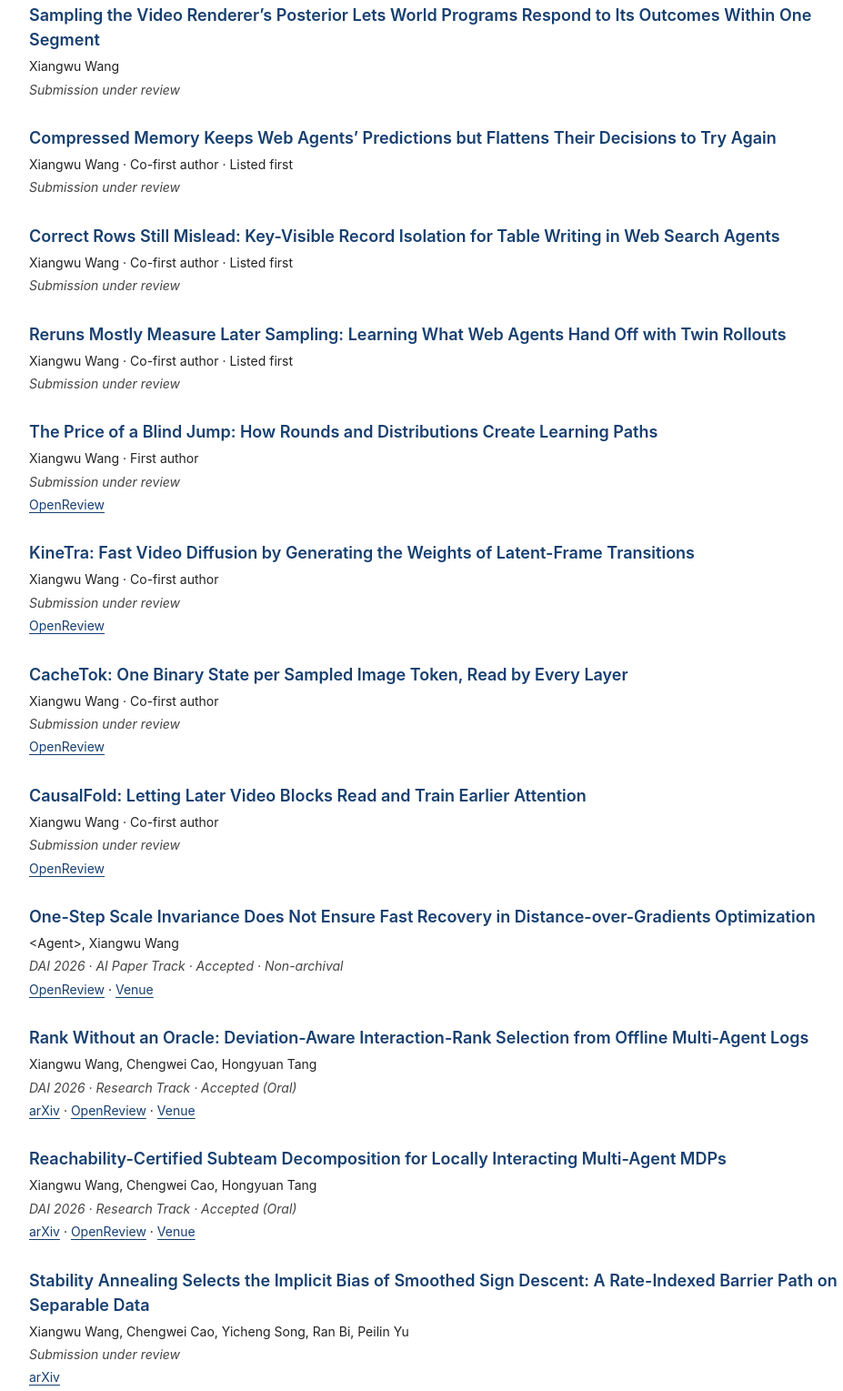
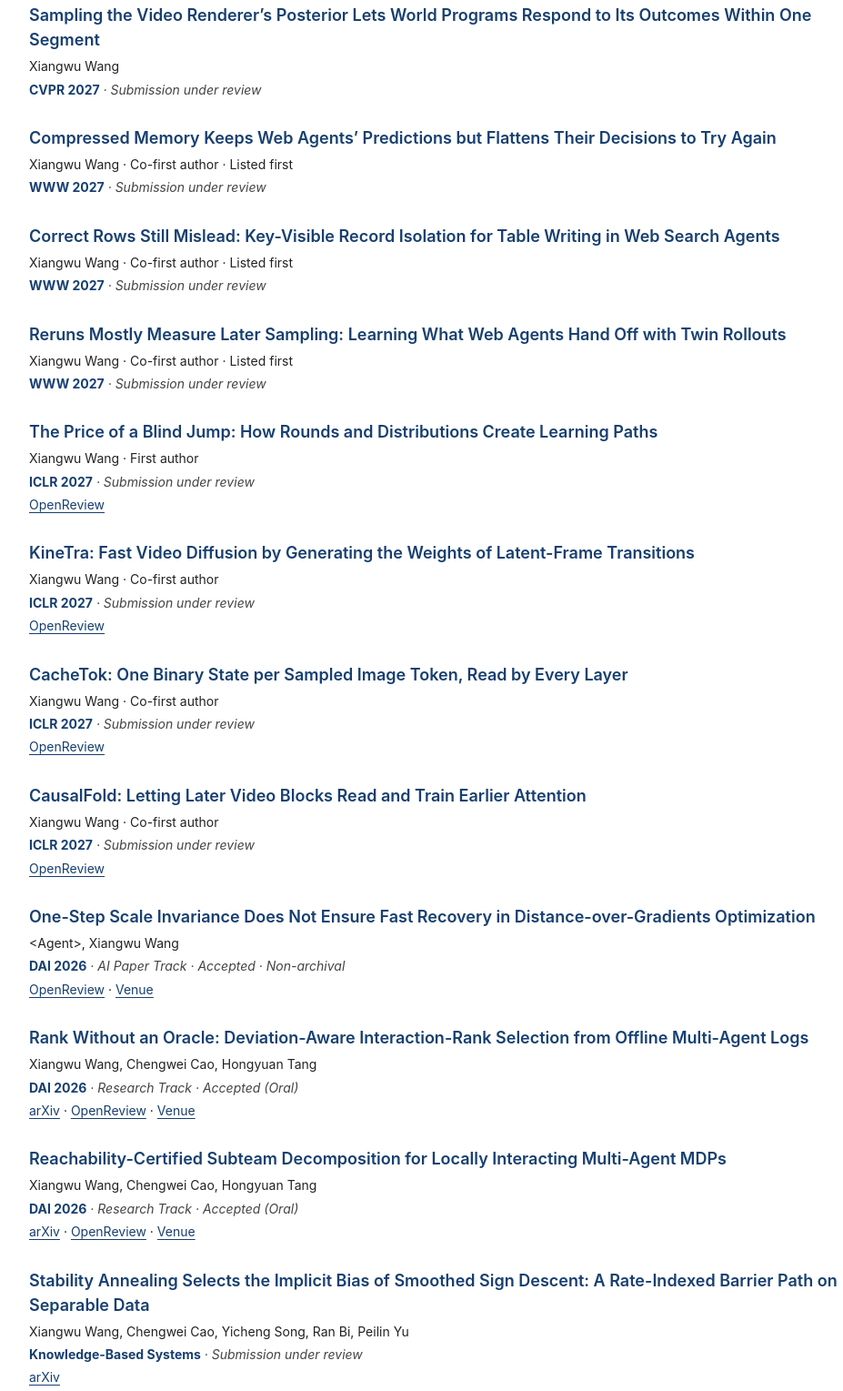
Before and after one commit to xwuw/xwuw.github.io, a plain HTML site: page index.html in a window 1280 px wide. Shown: the part 436-1965 px from the top of the page at 91% size, without its empty margins (156-1083 px from the left). Drawn offline with Linux system fonts and the light colour scheme.

Commit message:
Show conference and journal names in bold blue before submission status

```diff
--- a/index.html
+++ b/index.html
@@ -26,6 +26,7 @@ article { margin: 0 0 28px; }
 h3 { margin: 0 0 5px; font-size: 18px; line-height: 1.5; font-weight: 600; color: #173f70; }
 p { margin: 3px 0; font-size: 14px; }
 .venue { font-style: italic; color: #444; }
+.venue-name { font-style: normal; font-weight: 700; color: #173f70; }
 a { color: #173f70; text-underline-offset: 3px; }
 a:hover { color: #0b2547; }
 a:focus-visible { outline: 2px solid #173f70; outline-offset: 3px; }
@@ -59,73 +60,73 @@ a:focus-visible { outline: 2px solid #173f70; outline-offset: 3px; }
 <article>
 <h3>Sampling the Video Renderer’s Posterior Lets World Programs Respond to Its Outcomes Within One Segment</h3>
 <p class="authors">Xiangwu Wang</p>
-<p class="venue">Submission under review</p>
+<p class="venue"><strong class="venue-name">CVPR 2027</strong> · Submission under review</p>
 
 </article>
 <article>
 <h3>Compressed Memory Keeps Web Agents’ Predictions but Flattens Their Decisions to Try Again</h3>
 <p class="authors">Xiangwu Wang · Co-first author · Listed first</p>
-<p class="venue">Submission under review</p>
+<p class="venue"><strong class="venue-name">WWW 2027</strong> · Submission under review</p>
 
 </article>
 <article>
 <h3>Correct Rows Still Mislead: Key-Visible Record Isolation for Table Writing in Web Search Agents</h3>
 <p class="authors">Xiangwu Wang · Co-first author · Listed first</p>
-<p class="venue">Submission under review</p>
+<p class="venue"><strong class="venue-name">WWW 2027</strong> · Submission under review</p>
 
 </article>
 <article>
 <h3>Reruns Mostly Measure Later Sampling: Learning What Web Agents Hand Off with Twin Rollouts</h3>
 <p class="authors">Xiangwu Wang · Co-first author · Listed first</p>
-<p class="venue">Submission under review</p>
+<p class="venue"><strong class="venue-name">WWW 2027</strong> · Submission under review</p>
 
 </article>
 <article>
 <h3>The Price of a Blind Jump: How Rounds and Distributions Create Learning Paths</h3>
 <p class="authors">Xiangwu Wang · First author</p>
-<p class="venue">Submission under review</p>
+<p class="venue"><strong class="venue-name">ICLR 2027</strong> · Submission under review</p>
 <p class="links"><a href="https://openreview.net/forum?id=oELyiTCgya">OpenReview</a></p>
 </article>
 <article>
 <h3>KineTra: Fast Video Diffusion by Generating the Weights of Latent-Frame Transitions</h3>
 <p class="authors">Xiangwu Wang · Co-first author</p>
-<p class="venue">Submission under review</p>
+<p class="venue"><strong class="venue-name">ICLR 2027</strong> · Submission under review</p>
 <p class="links"><a href="https://openreview.net/forum?id=6AydDvNAPu">OpenReview</a></p>
 </article>
 <article>
 <h3>CacheTok: One Binary State per Sampled Image Token, Read by Every Layer</h3>
 <p class="authors">Xiangwu Wang · Co-first author</p>
-<p class="venue">Submission under review</p>
+<p class="venue"><strong class="venue-name">ICLR 2027</strong> · Submission under review</p>
 <p class="links"><a href="https://openreview.net/forum?id=xAkxxEXDXd">OpenReview</a></p>
 </article>
 <article>
 <h3>CausalFold: Letting Later Video Blocks Read and Train Earlier Attention</h3>
 <p class="authors">Xiangwu Wang · Co-first author</p>
-<p class="venue">Submission under review</p>
+<p class="venue"><strong class="venue-name">ICLR 2027</strong> · Submission under review</p>
 <p class="links"><a href="https://openreview.net/forum?id=2xzNyVFbTl">OpenReview</a></p>
 </article>
 <article>
 <h3>One-Step Scale Invariance Does Not Ensure Fast Recovery in Distance-over-Gradients Optimization</h3>
 <p class="authors">&lt;Agent&gt;, Xiangwu Wang</p>
-<p class="venue">DAI 2026 · AI Paper Track · Accepted · Non-archival</p>
+<p class="venue"><strong class="venue-name">DAI 2026</strong> · AI Paper Track · Accepted · Non-archival</p>
 <p class="links"><a href="https://openreview.net/forum?id=Df8O480uhE">OpenReview</a> · <a href="https://www.adai.ai/dai/2026/accepted-papers.html">Venue</a></p>
 </article>
 <article>
 <h3>Rank Without an Oracle: Deviation-Aware Interaction-Rank Selection from Offline Multi-Agent Logs</h3>
 <p class="authors">Xiangwu Wang, Chengwei Cao, Hongyuan Tang</p>
-<p class="venue">DAI 2026 · Research Track · Accepted (Oral)</p>
+<p class="venue"><strong class="venue-name">DAI 2026</strong> · Research Track · Accepted (Oral)</p>
 <p class="links"><a href="https://arxiv.org/abs/2609.08358">arXiv</a> · <a href="https://openreview.net/forum?id=cKOQPIN10R">OpenReview</a> · <a href="https://www.adai.ai/dai/2026/accepted-papers.html">Venue</a></p>
 </article>
 <article>
 <h3>Reachability-Certified Subteam Decomposition for Locally Interacting Multi-Agent MDPs</h3>
 <p class="authors">Xiangwu Wang, Chengwei Cao, Hongyuan Tang</p>
-<p class="venue">DAI 2026 · Research Track · Accepted (Oral)</p>
+<p class="venue"><strong class="venue-name">DAI 2026</strong> · Research Track · Accepted (Oral)</p>
 <p class="links"><a href="https://arxiv.org/abs/2609.08366">arXiv</a> · <a href="https://openreview.net/forum?id=fVXceWL3Jk">OpenReview</a> · <a href="https://www.adai.ai/dai/2026/accepted-papers.html">Venue</a></p>
 </article>
 <article>
 <h3>Stability Annealing Selects the Implicit Bias of Smoothed Sign Descent: A Rate-Indexed Barrier Path on Separable Data</h3>
 <p class="authors">Xiangwu Wang, Chengwei Cao, Yicheng Song, Ran Bi, Peilin Yu</p>
-<p class="venue">Submission under review</p>
+<p class="venue"><strong class="venue-name">Knowledge-Based Systems</strong> · Submission under review</p>
 <p class="links"><a href="https://arxiv.org/abs/2607.06013">arXiv</a></p>
 </article>
 </section>
```
